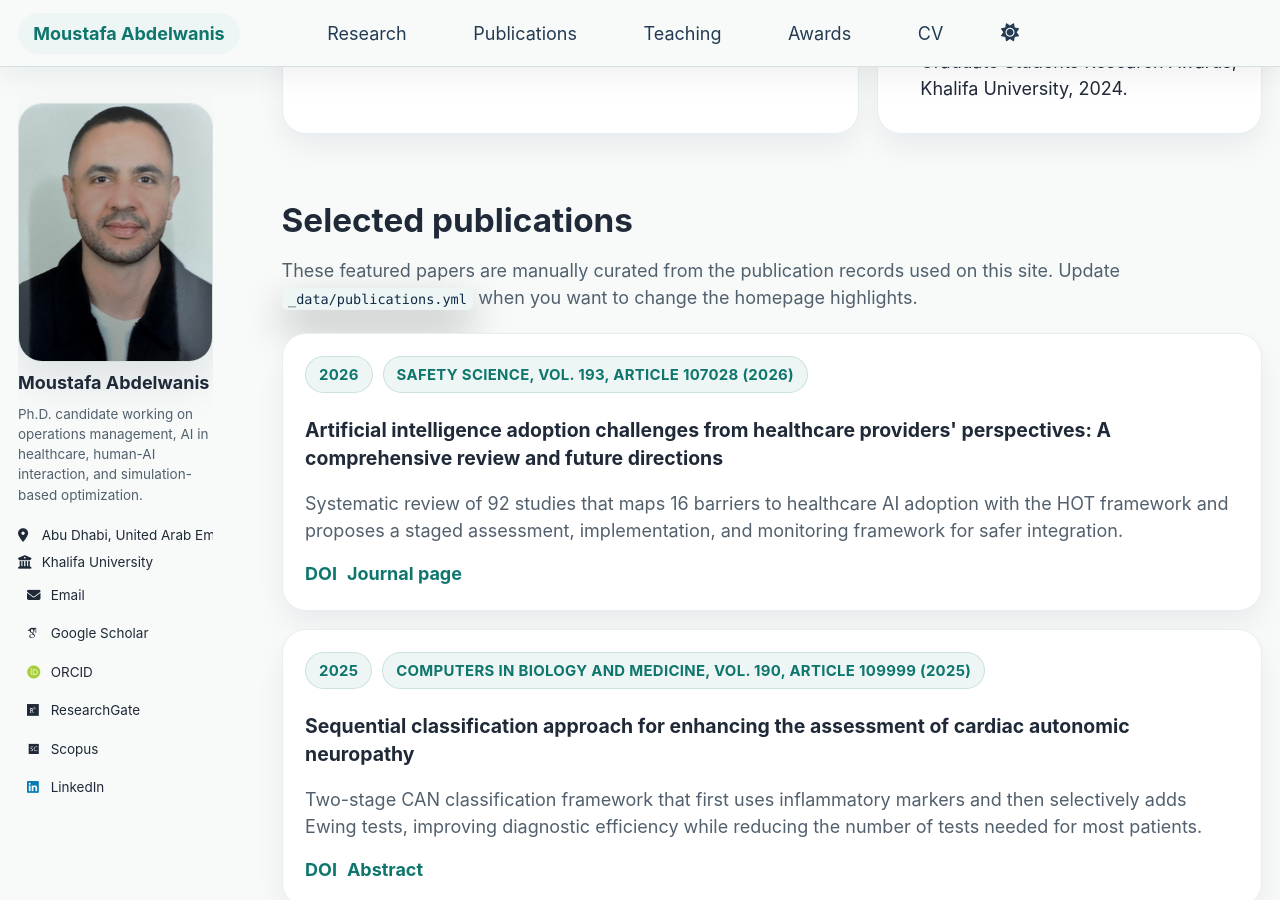
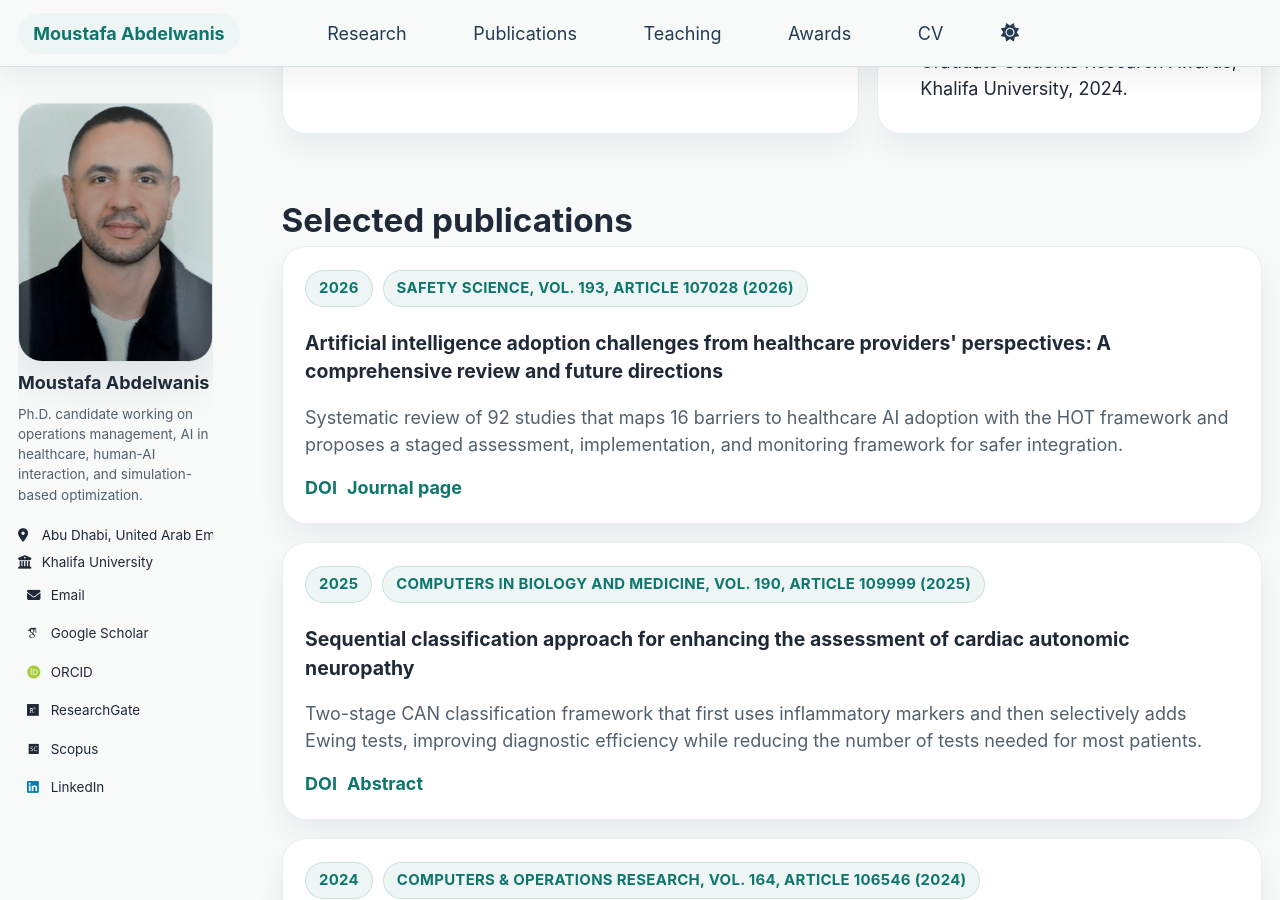
Before and after one commit to abdelwanismoustafa/abdelwanismoustafa.github.io, a Jekyll site: the page built from _pages/about.md, in a window 1280 px wide and 900 px high, scrolled down 2140 px. Built offline with Jekyll 4.4.1, drawn with Linux system fonts in a browser that asks for light colours; some web fonts are replaced; a script bundle is joined from its source files by our own code; library files that are not in the unit come from our copies.

Commit message:
Update about.md

```diff
--- a/_pages/about.md
+++ b/_pages/about.md
@@ -139,7 +139,7 @@ redirect_from:
 
 <section class="section-block">
   <h2 class="section-title">Selected publications</h2>
-  <p class="section-intro">These featured papers are manually curated from the publication records used on this site. Update <code>_data/publications.yml</code> when you want to change the homepage highlights.</p>
+  <!-- <p class="section-intro">These featured papers are manually curated from the publication records used on this site. Update <code>_data/publications.yml</code> when you want to change the homepage highlights.</p> -->
 
   <div class="publication-list">
     {% for item in featured %}
```
